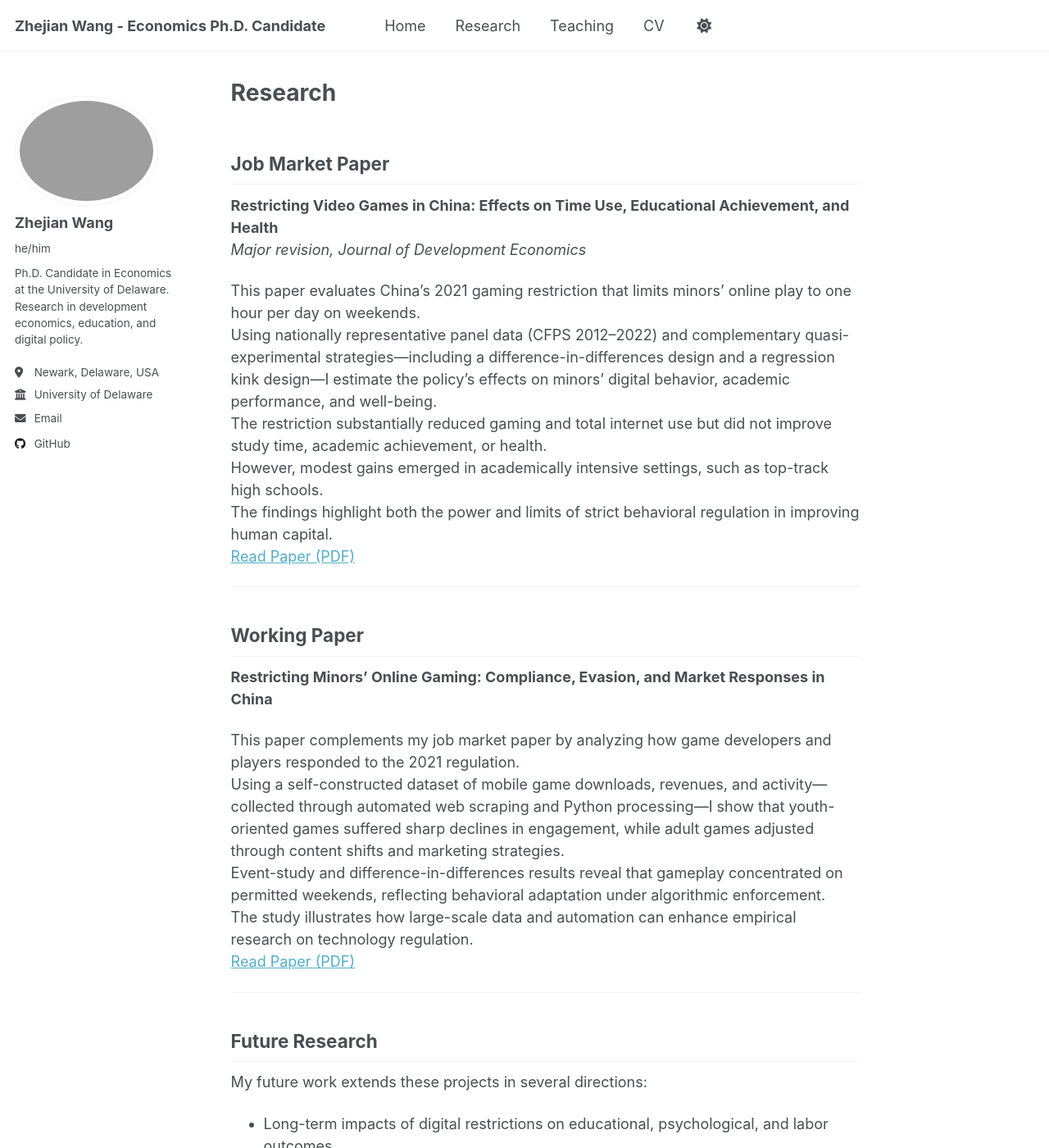
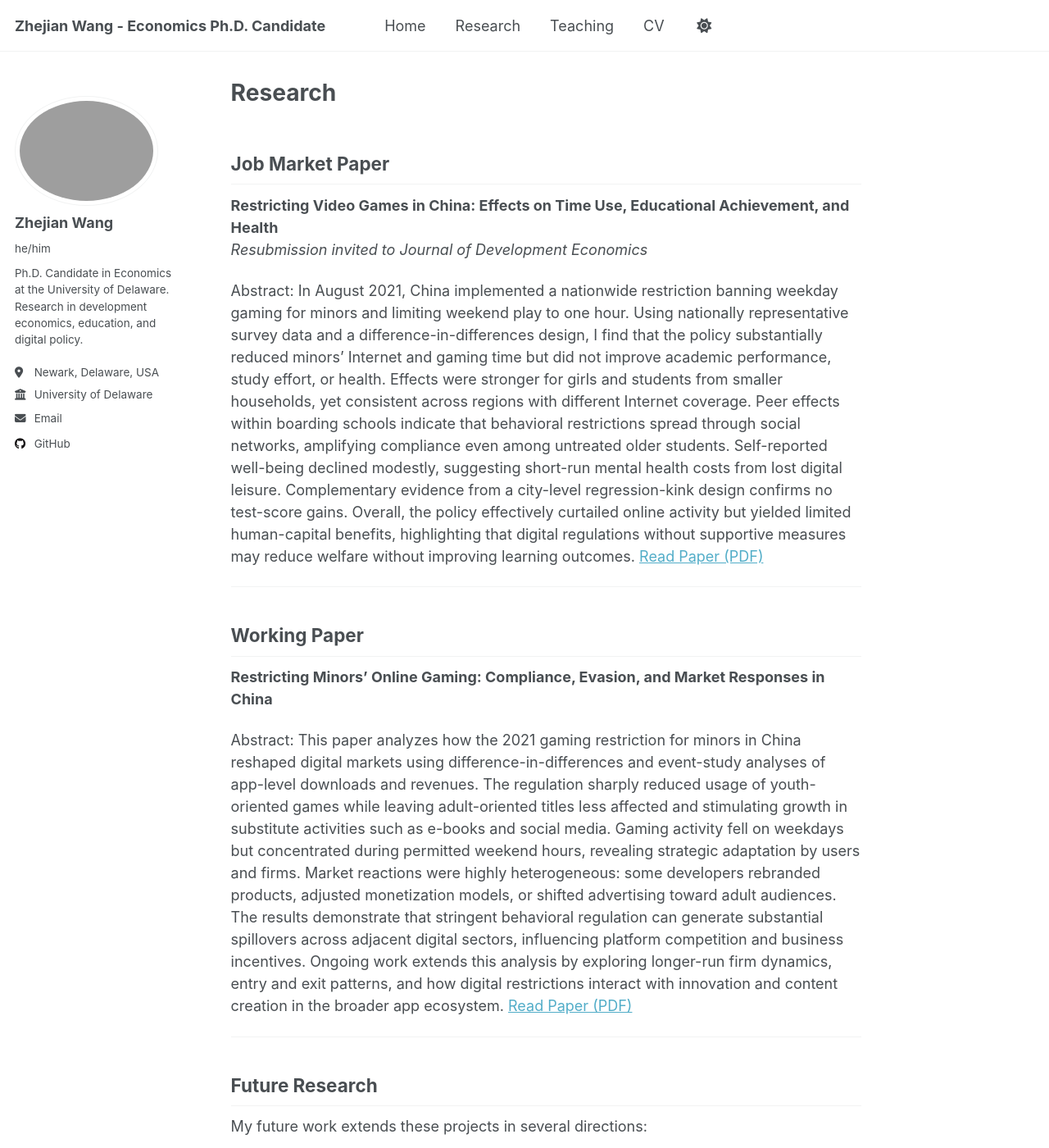
Before and after one commit to zhejianw/zhejianw.github.io, a Jekyll site: the page built from _pages/research.md, in a window 1280 px wide and 1400 px high. Shown: the whole window at 82% size. Built offline with Jekyll 4.4.1, drawn with Linux system fonts in a browser that asks for light colours; a script that is not in the unit is left out.

Commit message:
Update research.md

```diff
--- a/_pages/research.md
+++ b/_pages/research.md
@@ -8,13 +8,9 @@
 ## Job Market Paper
 
 **Restricting Video Games in China: Effects on Time Use, Educational Achievement, and Health**
-*Major revision, Journal of Development Economics*
+*Resubmission invited to Journal of Development Economics*
 
-This paper evaluates China’s 2021 gaming restriction that limits minors’ online play to one hour per day on weekends.
-Using nationally representative panel data (CFPS 2012–2022) and complementary quasi-experimental strategies—including a difference-in-differences design and a regression kink design—I estimate the policy’s effects on minors’ digital behavior, academic performance, and well-being.
-The restriction substantially reduced gaming and total internet use but did not improve study time, academic achievement, or health.
-However, modest gains emerged in academically intensive settings, such as top-track high schools.
-The findings highlight both the power and limits of strict behavioral regulation in improving human capital.
+Abstract: In August 2021, China implemented a nationwide restriction banning weekday gaming for minors and limiting weekend play to one hour. Using nationally representative survey data and a difference-in-differences design, I find that the policy substantially reduced minors’ Internet and gaming time but did not improve academic performance, study effort, or health. Effects were stronger for girls and students from smaller households, yet consistent across regions with different Internet coverage. Peer effects within boarding schools indicate that behavioral restrictions spread through social networks, amplifying compliance even among untreated older students. Self-reported well-being declined modestly, suggesting short-run mental health costs from lost digital leisure. Complementary evidence from a city-level regression-kink design confirms no test-score gains. Overall, the policy effectively curtailed online activity but yielded limited human-capital benefits, highlighting that digital regulations without supportive measures may reduce welfare without improving learning outcomes.
 [Read Paper (PDF)](/files/JMP.pdf)
 
 ---
@@ -23,10 +19,7 @@
 
 **Restricting Minors’ Online Gaming: Compliance, Evasion, and Market Responses in China**
 
-This paper complements my job market paper by analyzing how game developers and players responded to the 2021 regulation.
-Using a self-constructed dataset of mobile game downloads, revenues, and activity—collected through automated web scraping and Python processing—I show that youth-oriented games suffered sharp declines in engagement, while adult games adjusted through content shifts and marketing strategies.
-Event-study and difference-in-differences results reveal that gameplay concentrated on permitted weekends, reflecting behavioral adaptation under algorithmic enforcement.
-The study illustrates how large-scale data and automation can enhance empirical research on technology regulation.
+Abstract: This paper analyzes how the 2021 gaming restriction for minors in China reshaped digital markets using difference-in-differences and event-study analyses of app-level downloads and revenues. The regulation sharply reduced usage of youth-oriented games while leaving adult-oriented titles less affected and stimulating growth in substitute activities such as e-books and social media. Gaming activity fell on weekdays but concentrated during permitted weekend hours, revealing strategic adaptation by users and firms. Market reactions were highly heterogeneous: some developers rebranded products, adjusted monetization models, or shifted advertising toward adult audiences. The results demonstrate that stringent behavioral regulation can generate substantial spillovers across adjacent digital sectors, influencing platform competition and business incentives. Ongoing work extends this analysis by exploring longer-run firm dynamics, entry and exit patterns, and how digital restrictions interact with innovation and content creation in the broader app ecosystem.
 [Read Paper (PDF)](/files/chapter2.pdf)
 
 ---
```
